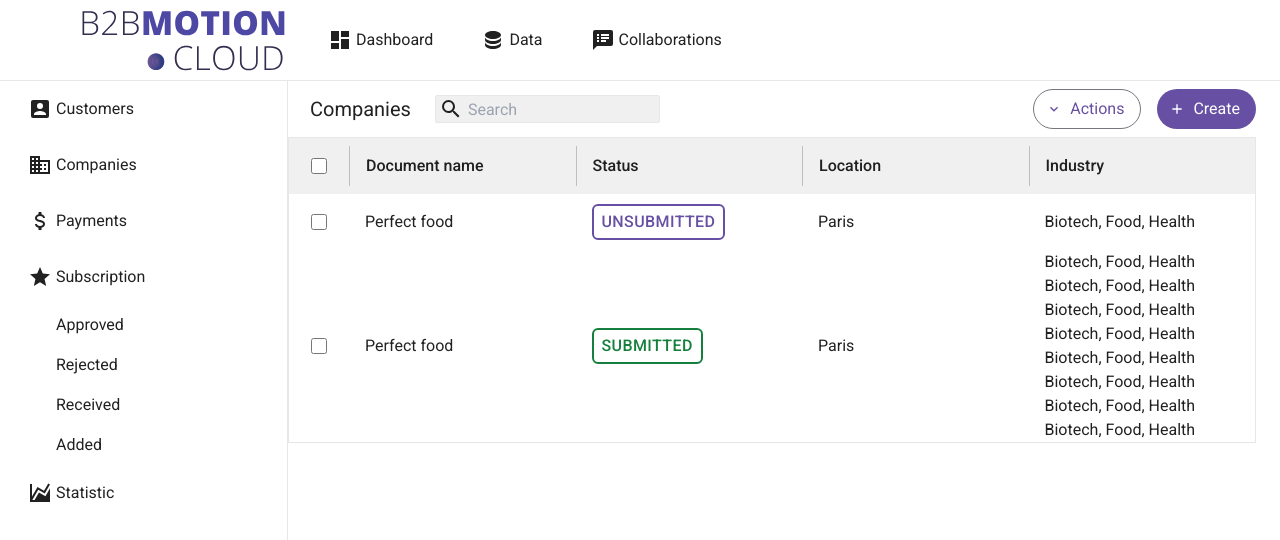
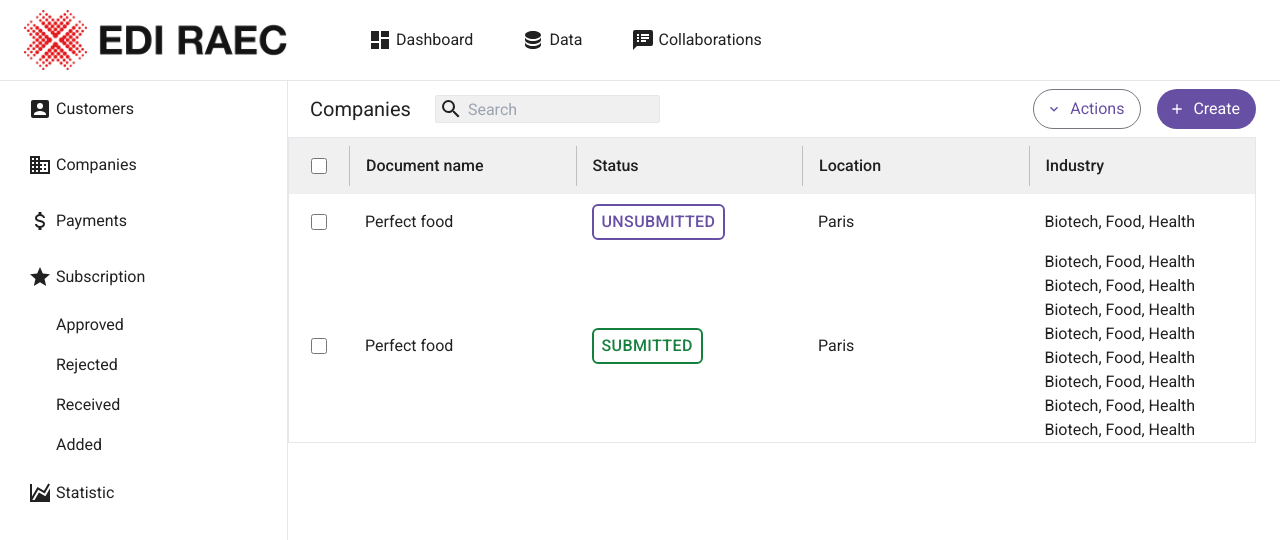
Before and after one commit to foxfou/admin-panel, a website built with webpack: page src/dashboard.html in a window 1280 px wide. Shown: the top 540 px of the page. Built offline with nearby package versions, Linux system fonts and the light colour scheme.

Commit message:
dashboard page

```diff
--- a/src/dashboard.html
+++ b/src/dashboard.html
@@ -15,11 +15,11 @@
         <header class="flex border-separate items-center border-b">
 
             <div
-                class="h-20 w-72 bg-contain bg-right bg-no-repeat"
-                style="background-image: url('/logo.svg')">
+                class="h-20 w-[264px] bg-contain bg-right bg-no-repeat ml-6"
+                style="background-image: url('/logo.png')">
             </div>
 
-            <nav class="ml-6 h-full">
+            <nav class="ml-16 h-full">
                 <ul class="flex gap-4">
 
                     <li class="rounded-md hover:bg-surface active:bg-primary active:font-medium active:text-white">
```
Also changed, not shown: public/logo.png (added).
